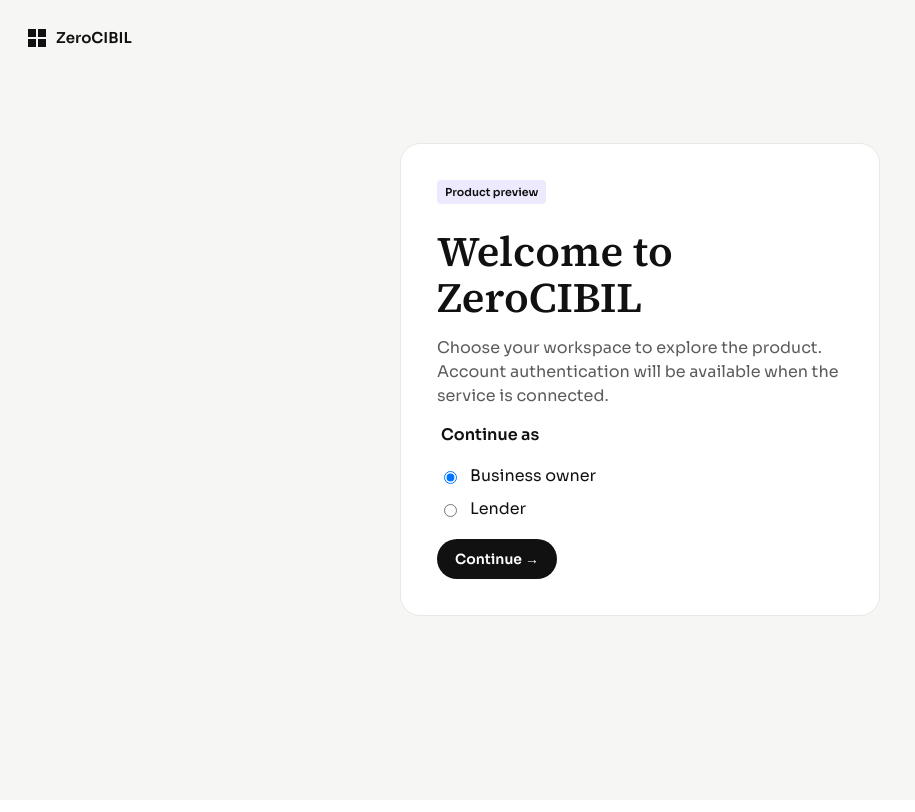
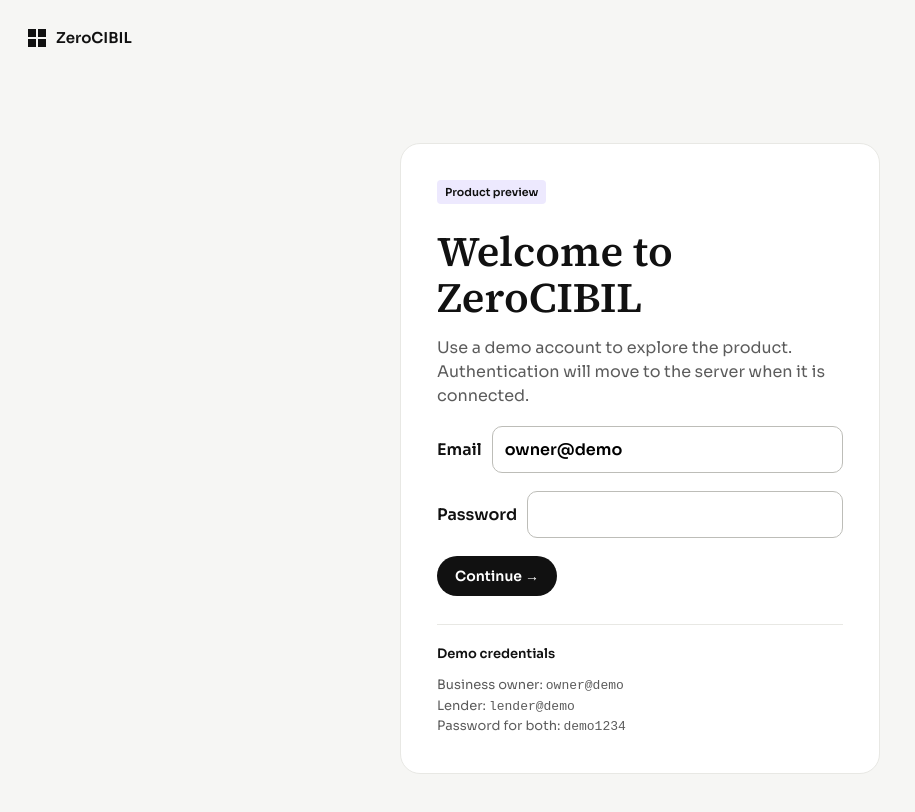
Before and after one commit to Ansukr07/ModiFY_tech_habba, a React (Vite) app in the folder apps/web/: page /login in a window 1280 px wide. Shown: the top 812 px of the page, without its empty margins (0-915 px from the left). Built offline with nearby package versions, Linux system fonts and the light colour scheme.

Commit message:
Add demo account credentials to login

```diff
--- a/apps/web/src/app.css
+++ b/apps/web/src/app.css
@@ -411,3 +411,4 @@
   font-weight: 600;
 }
 .login-page { min-height:100vh; padding:28px; background:#f6f6f4; } .login-card { width:min(100%,480px); margin:12vh auto; padding:36px; background:white; border:1px solid #e8e8e4; border-radius:20px; } .login-card h1 { font:600 42px/1.1 var(--display); margin:24px 0 12px; } .login-card p { color:#5c5c5c; line-height:1.5; } .login-card fieldset { border:0; padding:20px 0; display:grid; gap:12px; } .login-card legend { font-weight:600; } .login-card label { display:flex; gap:10px; align-items:center; } .owner-form { display:grid; gap:18px; margin:28px 0; } .owner-form label { display:grid; gap:7px; font-weight:600; } .owner-form input { width:100%; padding:12px; border:1px solid #bdbdb8; border-radius:10px; font:inherit; }
+.login-field { display:grid; gap:7px; margin:18px 0; font-weight:600; } .login-field input { width:100%; padding:12px; border:1px solid #bdbdb8; border-radius:10px; font:inherit; } .login-error { color:#b42318 !important; } .login-credentials { border-top:1px solid #e8e8e4; margin-top:28px; padding-top:20px; font-size:13px; } .login-credentials p { margin-bottom:0; }
--- a/apps/web/src/pages/Login.jsx
+++ b/apps/web/src/pages/Login.jsx
@@ -4,12 +4,16 @@ import { Mark } from "../components/Mark.jsx";
 
 export function Login() {
   const [params] = useSearchParams();
-  const [role, setRole] = useState(params.get("role") === "lender" ? "lender" : "owner");
+  const [email, setEmail] = useState(params.get("role") === "lender" ? "lender@demo" : "owner@demo");
+  const [password, setPassword] = useState("");
+  const [error, setError] = useState("");
   const navigate = useNavigate();
   function enter(event) {
     event.preventDefault();
+    const role = email.trim().toLowerCase() === "owner@demo" ? "owner" : email.trim().toLowerCase() === "lender@demo" ? "lender" : null;
+    if (!role || password !== "demo1234") { setError("Use one of the demo emails and the demo password shown below."); return; }
     sessionStorage.setItem("zerocibil-role", role);
     navigate(role === "owner" ? "/apply" : "/queue");
   }
-  return <main className="login-page"><Link className="brand" to="/"><Mark /> ZeroCIBIL</Link><form className="login-card" onSubmit={enter}><span className="sticker synth">Product preview</span><h1>Welcome to ZeroCIBIL</h1><p>Choose your workspace to explore the product. Account authentication will be available when the service is connected.</p><fieldset><legend>Continue as</legend><label><input type="radio" name="role" value="owner" checked={role === "owner"} onChange={() => setRole("owner")} /> Business owner</label><label><input type="radio" name="role" value="lender" checked={role === "lender"} onChange={() => setRole("lender")} /> Lender</label></fieldset><button className="btn btn-primary" type="submit">Continue →</button></form></main>;
+  return <main className="login-page"><Link className="brand" to="/"><Mark /> ZeroCIBIL</Link><form className="login-card" onSubmit={enter}><span className="sticker synth">Product preview</span><h1>Welcome to ZeroCIBIL</h1><p>Use a demo account to explore the product. Authentication will move to the server when it is connected.</p><label className="login-field">Email<input type="email" value={email} onChange={(event) => { setEmail(event.target.value); setError(""); }} required autoComplete="username" /></label><label className="login-field">Password<input type="password" value={password} onChange={(event) => { setPassword(event.target.value); setError(""); }} required autoComplete="current-password" /></label>{error && <p className="login-error" role="alert">{error}</p>}<button className="btn btn-primary" type="submit">Continue →</button><div className="login-credentials"><strong>Demo credentials</strong><p>Business owner: <code>owner@demo</code><br />Lender: <code>lender@demo</code><br />Password for both: <code>demo1234</code></p></div></form></main>;
 }
```
